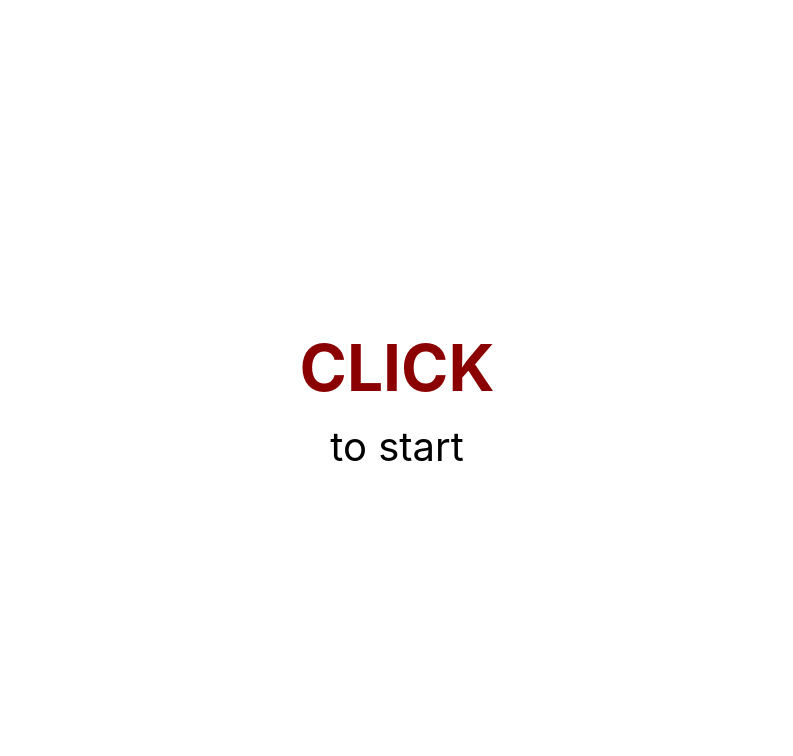
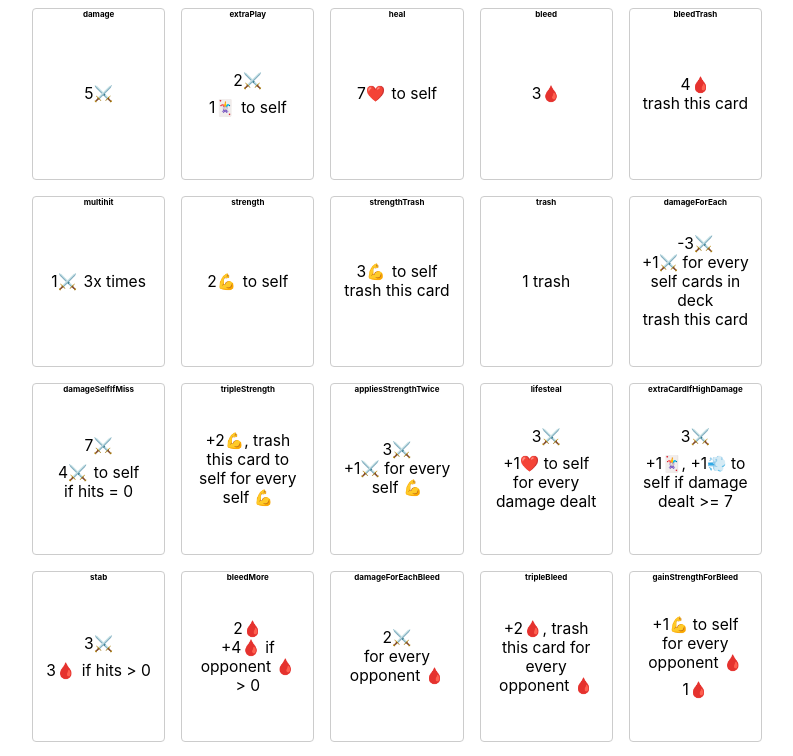
Before and after one commit to noahsug/card-auto-battler, a React (Create React App) app: page / in a window 1280 px wide. Shown: the top 756 px of the page, without its empty margins (243-1036 px from the left). Built offline with nearby package versions, Linux system fonts and the light colour scheme.

Commit message:
card collection screen

```diff
--- a/src/components/App.tsx
+++ b/src/components/App.tsx
@@ -16,4 +16,6 @@ export default function App() {
 const Root = styled.div`
   width: 100%;
   height: 100%;
+  display: flex;
+  justify-content: center;
 `;
--- /dev/null
+++ b/src/components/CardCollectionScreen.tsx
@@ -0,0 +1,32 @@
+import styled from 'styled-components';
+
+import { Screen } from './shared';
+import Card from './Card';
+import { cards } from '../gameState/cards';
+
+export default function CardCollectionScreen() {
+  const cardComponents = cards.map((card, i) => {
+    return <Card key={i} card={card} scale={0.75} />;
+  });
+
+  return (
+    <Root>
+      <CardGrid>{cardComponents}</CardGrid>
+    </Root>
+  );
+}
+
+const CardGrid = styled.div`
+  display: flex;
+  flex-wrap: wrap;
+  justify-content: center;
+
+  > * {
+    margin: 10rem;
+  }
+`;
+
+const Root = styled(Screen)`
+  font-size: 50rem;
+  height: auto;
+`;
--- a/src/components/ScreenContainer.tsx
+++ b/src/components/ScreenContainer.tsx
@@ -1,5 +1,6 @@
 import styled from 'styled-components';
 
+import CardCollectionScreen from './CardCollectionScreen';
 import GameStartScreen from './GameStartScreen';
 import CardSelectionScreen from './CardSelectionScreen';
 import BattleScreen from './BattleScreen';
@@ -13,7 +14,7 @@ type ScreenMapping = {
 };
 
 const screenMapping: ScreenMapping = {
-  // 'game-start': <BattleScreen />, // DEBUG
+  cardCollection: <CardCollectionScreen />,
 
   gameStart: <GameStartScreen />,
   cardSelection: <CardSelectionScreen />,
@@ -34,4 +35,5 @@ const Root = styled.div`
   font-size: 24rem;
   height: 100%;
   user-select: none;
+  max-width: 100vh;
 `;
--- a/src/gameState/gameState.ts
+++ b/src/gameState/gameState.ts
@@ -3,7 +3,13 @@ import { STARTING_HEALTH } from './constants';
 import { getStartingCards } from './cardSelection';
 import sample from 'lodash/sample';
 
-export type ScreenName = 'gameStart' | 'cardSelection' | 'battle' | 'battleEnd' | 'gameEnd';
+export type ScreenName =
+  | 'cardCollection'
+  | 'gameStart'
+  | 'cardSelection'
+  | 'battle'
+  | 'battleEnd'
+  | 'gameEnd';
 
 export const enemyTypes = [
   'strength',
@@ -168,7 +174,8 @@ export function createInitialGameState(): GameState {
     turn: 0,
     wins: 0,
     losses: 0,
-    screen: 'gameStart',
+    // screen: 'gameStart',
+    screen: 'cardCollection', // DEBUG
     animationEvents: [],
     wonLastBattle: false,
     currentEnemyType: getRandomEnemyType(),
```
